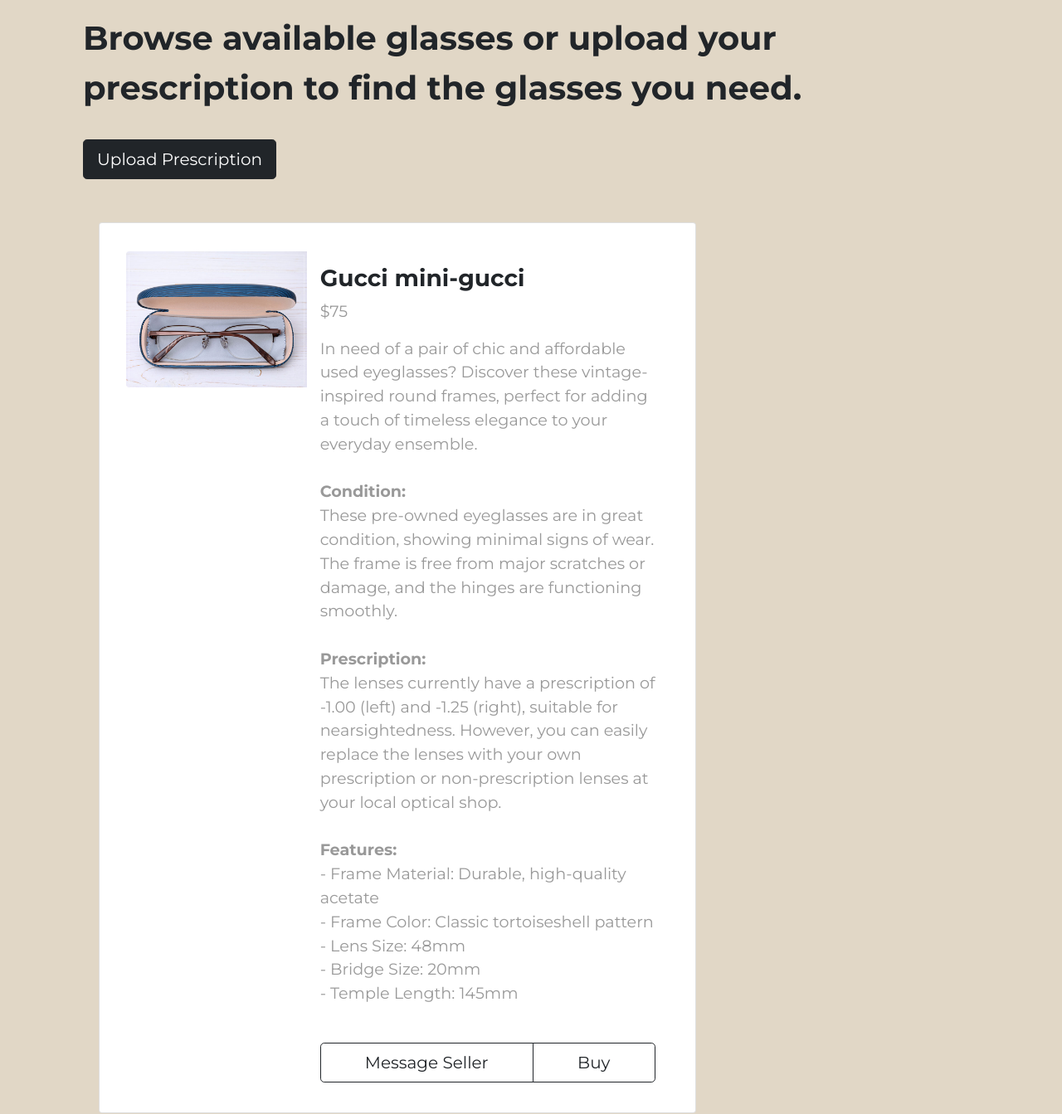
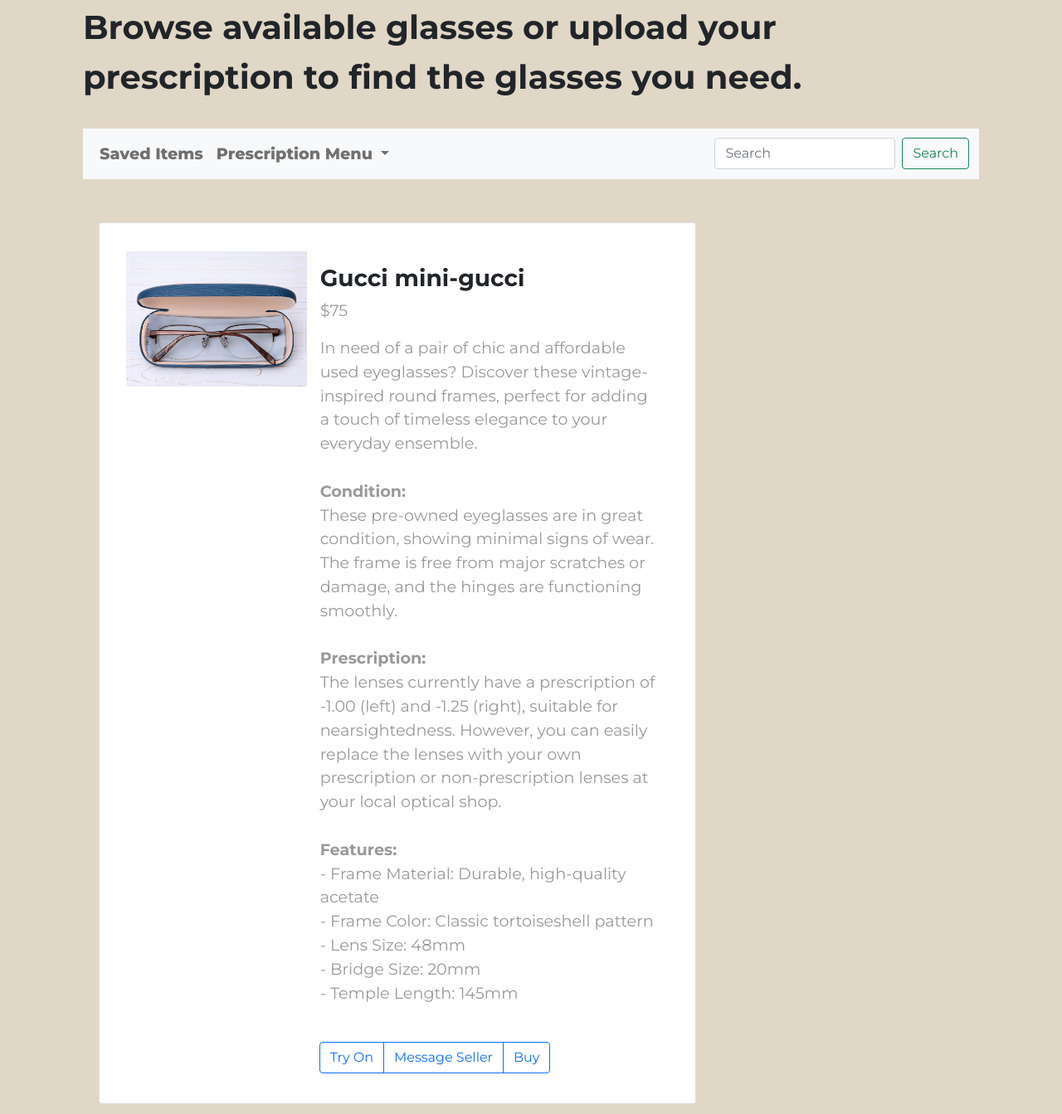
Before and after one commit to siemd2/SecondSight, a plain HTML site: page pages/findABuddy.html in a window 1280 px wide. Shown: the part 502-1845 px from the top of the page at 83% size. Drawn offline with nearby package versions, Linux system fonts and the light colour scheme; files that its build step writes are made by us from their sources.

Commit message:
Added buying and prescription menu and other menu buttons, added more listing functionality

```diff
--- a/pages/findABuddy.html
+++ b/pages/findABuddy.html
@@ -4,7 +4,7 @@
     <meta charset="UTF-8">
     <meta http-equiv="X-UA-Compatible" content="IE=edge">
     <meta name="viewport" content="width=device-width, initial-scale=1.0">
-    <title>Find a Buddy</title>
+    <title>SecondSight</title>
     <link rel="stylesheet" href="../styles/index.css">
     <link rel="icon" href="../favicon.ico">
     <!-- Google font -->
@@ -37,14 +37,19 @@
               <a class="nav-link" href="../index.html"> Home </a>
               </li>
               <li class="nav-item">
+                <a class="nav-link" href=""> Blog </a>
+            </li>
+              <li class="nav-item">
               <a class="nav-link" href="./findABuddy.html"> Buy </a>
               </li>
               <li class="nav-item">
                   <a class="nav-link" href="./findATutor.html"> Sell </a>
               </li>
               <li class="nav-item">
-                  <a class="nav-link" href=""> Login </a>
-              </li>
+                <a href="#" class="icon-button">
+                    <i class="fa-solid fa-user" id="login-icon"></i>
+                </a>
+            </li>
           </ul>
           </div>
       </nav>
@@ -62,7 +67,35 @@
 
     <h2>Browse available glasses or upload your prescription to find the glasses you need.</h2>
     <br>
-    <button type="submit" class="btn btn-lg btn-dark">Upload Prescription</button>
+    <nav class="navbar navbar-expand-lg navbar-light bg-light" id="shopping-menu">
+      <div class="container-fluid">
+        <button class="navbar-toggler" type="button" data-bs-toggle="collapse" data-bs-target="#navbarSupportedContent" aria-controls="navbarSupportedContent" aria-expanded="false" aria-label="Toggle navigation">
+          <span class="navbar-toggler-icon"></span>
+        </button>
+        <div class="collapse navbar-collapse" id="navbarSupportedContent">
+          <ul class="navbar-nav me-auto mb-2 mb-lg-0">
+            <li class="nav-item">
+              <a class="nav-link" href="#">Saved Items</a>
+            </li>
+            <li class="nav-item dropdown">
+              <a class="nav-link dropdown-toggle" href="#" id="navbarDropdown" role="button" data-bs-toggle="dropdown" aria-expanded="false">
+                Prescription Menu
+              </a>
+              <ul class="dropdown-menu" aria-labelledby="navbarDropdown">
+                <li><a class="dropdown-item" href="#">Upload Prescription</a></li>
+                <li><a class="dropdown-item" href="#">Enter Manually</a></li>
+                <li><hr class="dropdown-divider"></li>
+                <li><a class="dropdown-item" href="#">I don't have a prescription</a></li>
+              </ul>
+            </li>
+          </ul>
+          <form class="d-flex">
+            <input class="form-control me-2" type="search" placeholder="Search" aria-label="Search">
+            <button class="btn btn-outline-success" type="submit">Search</button>
+          </form>
+        </div>
+      </div>
+    </nav>
 
     <div class="row" id="outer-card">
 
@@ -93,9 +126,15 @@
                 <br>
               </p>
               </p>
-              <div class="btn-group col-12 mx-auto" role="group" aria-label="Basic example">
-                <button type="button" class="btn btn-lg btn-outline-dark">Message Seller</button>
-                <button type="button" class="btn btn-lg btn-outline-dark" onclick="location.href='mailto:example@example.com?subject=Request for Tutoring Services&body=message text';">Buy</button>
+              <div class="btn-group" role="group" aria-label="Basic checkbox toggle button group">
+                <input type="checkbox" class="btn-check" id="btncheck1" autocomplete="off">
+                <label class="btn btn-outline-primary" for="btncheck1">Try On</label>
+
+                <input type="checkbox" class="btn-check" id="btncheck2" autocomplete="off">
+                <label class="btn btn-outline-primary" for="btncheck2">Message Seller</label>
+
+                <input type="checkbox" class="btn-check" id="btncheck3" autocomplete="off">
+                <label class="btn btn-outline-primary" for="btncheck3">Buy</label>
               </div>
             </div>
           </div>
@@ -129,9 +168,15 @@
                 <br>
               </p>
               </p>
-              <div class="btn-group col-12 mx-auto" role="group" aria-label="Basic example">
-                <button type="button" class="btn btn-lg btn-outline-dark">Message Seller</button>
-                <button type="button" class="btn btn-lg btn-outline-dark" onclick="location.href='mailto:example@example.com?subject=Request for Tutoring Services&body=message text';">Buy</button>
+              <div class="btn-group" role="group" aria-label="Basic checkbox toggle button group">
+                <input type="checkbox" class="btn-check" id="btncheck1" autocomplete="off">
+                <label class="btn btn-outline-primary" for="btncheck1">Try On</label>
+
+                <input type="checkbox" class="btn-check" id="btncheck2" autocomplete="off">
+                <label class="btn btn-outline-primary" for="btncheck2">Message Seller</label>
+
+                <input type="checkbox" class="btn-check" id="btncheck3" autocomplete="off">
+                <label class="btn btn-outline-primary" for="btncheck3">Buy</label>
               </div>
             </div>
           </div>
@@ -166,10 +211,16 @@
                 <br>
                 </p>
                 </p>
-              <div class="btn-group col-12 mx-auto" role="group" aria-label="Basic example">
-                <button type="button" class="btn btn-lg btn-outline-dark">Message Seller</button>
-                <button type="button" class="btn btn-lg btn-outline-dark" onclick="location.href='mailto:example@example.com?subject=Request for Tutoring Services&body=message text';">Buy</button>
-              </div>
+                <div class="btn-group" role="group" aria-label="Basic checkbox toggle button group">
+                  <input type="checkbox" class="btn-check" id="btncheck1" autocomplete="off">
+                  <label class="btn btn-outline-primary" for="btncheck1">Try On</label>
+
+                  <input type="checkbox" class="btn-check" id="btncheck2" autocomplete="off">
+                  <label class="btn btn-outline-primary" for="btncheck2">Message Seller</label>
+
+                  <input type="checkbox" class="btn-check" id="btncheck3" autocomplete="off">
+                  <label class="btn btn-outline-primary" for="btncheck3">Buy</label>
+                </div>
             </div>
           </div>
         </div>
--- a/styles/index.css
+++ b/styles/index.css
@@ -156,3 +156,13 @@ p {
 #outer-card-tutor {
     margin: 1%;
 }
+
+#login-icon {
+    font-size: 2rem;
+    margin-left: 90px;
+    color: #ffe;
+}
+
+#shopping-menu {
+    color: #E1D7C6;
+}
```
Also changed, not shown: index.html (+6 -1 lines), pages/findATutor.html (+9 -3 lines).
